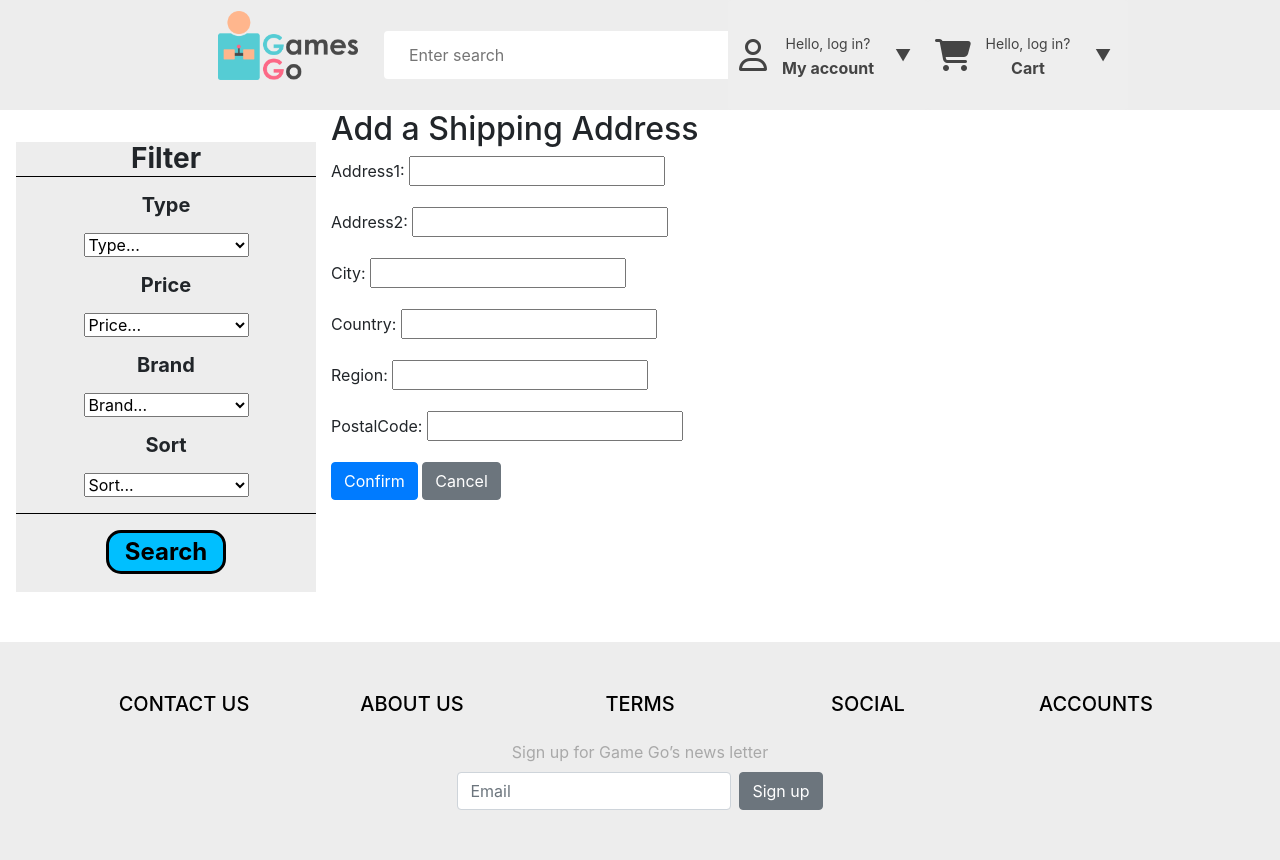
After one commit to Thorarinng/VerkLegt2020, a Django app: page /user/account/billingaddress/add/ in a window 1280 px wide. The commit adds this page. Run offline with Django 3.2, Linux system fonts and the light colour scheme; some libraries are stand-ins or nearby versions.

Commit message:
Added Billing Address

```diff
--- a/Project/templates/base.html
+++ b/Project/templates/base.html
@@ -17,6 +17,7 @@
     <link rel="stylesheet" href="{% static 'css/sidebar.css' %}" />
     <link rel="stylesheet" href="https://cdnjs.cloudflare.com/ajax/libs/font-awesome/4.7.0/css/font-awesome.min.css">
   </head>
+
   <body>
     <div class="grid">
     {% include 'navigation.html' %}
@@ -27,7 +28,8 @@
         <div class="container">
           <!-- This lets us extend index.html from product to the base.html-->
           <!-- Think of this as an import statement-->
-          {% block content %} {% endblock %}
+        <!-- product/index.html -->
+         {% block content %} {% endblock %}
         </div>
     </span>
 
@@ -44,6 +46,6 @@
     <script src="{% static 'JS/login.js' %}"></script>
     <script src="{% static 'JS/products.js' %}"></script>
     <script src='https://kit.fontawesome.com/a076d05399.js'></script>
-
+    </div>
   </body>
 </html>
--- a/Project/templates/navigation.html
+++ b/Project/templates/navigation.html
@@ -41,7 +41,8 @@
 
           <div id="login-content">
               {% if user.is_authenticated %}
-                <a class="btn btn-primary" href='{% url 'logout' %}'>LOGOUT</a>
+                <a class="btn btn-primary" href='{% url 'logout' %}'>Logout</a>
+                  <a class="btn btn-success" href='{% url 'account' %}'>Account</a>
               {% else %}
                   <a class="btn btn-primary" href={% url  'login' %}>Login</a>
                   <a class="btn btn-secondary" href={% url  'register' %}>Create an account</a>
--- a/Project/templates/product/index.html
+++ b/Project/templates/product/index.html
@@ -1,4 +1,6 @@
-{% extends 'base.html' %} {% block content %}
+{% extends 'base.html' %}
+
+{% block content %}
 <p>Welcome to the product page, rendered from ./product/index.html</p>
     <div class="min-height">
     <div class="products">
--- /dev/null
+++ b/Project/templates/user/account/add/add-billing-address.html
@@ -0,0 +1,13 @@
+{% extends "base.html" %}
+{% block content %}
+
+    <h2>Add a Shipping Address</h2>
+        <form class="form form-horizontal" action="{% url 'addBillingAddress' %}" method="post">
+            {% csrf_token %}
+            {{ addShippingAddressForm.as_p }}
+            <input type="submit" class="btn btn-primary" value="Confirm">
+            <a href= "{% url 'account' %}" class="btn btn-secondary">Cancel</a>
+        </form>
+    </div>
+
+{% endblock %}
--- a/Project/user/forms.py
+++ b/Project/user/forms.py
@@ -2,9 +2,10 @@
 from django.contrib.auth.forms import UserCreationForm
 from django import forms
 
-from user.models import User
+from user.models import User, ShippingAddress
 
 
+# register
 class RegistrationForm(UserCreationForm):
     email = forms.EmailField(max_length=254, help_text='Required. Add a valid email address.')
     password1 = forms.PasswordInput(attrs={'class': 'form-control'})
@@ -25,6 +26,7 @@
         }
 
 
+# auth
 class AccountAuthenticationForm(forms.ModelForm):
     password = forms.CharField(label='Password', widget=forms.PasswordInput)
 
@@ -40,10 +42,19 @@
                 raise forms.ValidationError("Invalid login")
 
 
+# Edit Profile
 class EditProfileForm(forms.ModelForm):
     class Meta:
         model = User
         fields = ('imgURL', 'firstName', 'lastName', 'phoneNumber', 'password')
+        # labels = {'password': 'New Password or enter your old one'}
         widgets = {
             'password': forms.PasswordInput()
         }
+
+
+class ShippingAddressForm(forms.ModelForm):
+    class Meta:
+        model = ShippingAddress
+        exclude = ('pk',)
+        fields = ('address1','address2','city','country','region','postalCode')
--- a/Project/user/models.py
+++ b/Project/user/models.py
@@ -73,3 +73,50 @@
     @property
     def isActive(self):
         return self.active
+
+class ShippingAddress(models.Model):
+    address1 = models.CharField(max_length=80)
+    address2 = models.CharField(max_length=80)
+    city = models.CharField(max_length=100, default=None)
+    country = models.CharField(max_length=100)
+    region = models.CharField(max_length=50)
+    postalCode = models.CharField(max_length=15)
+    user = models.ForeignKey(User, on_delete=models.CASCADE)
+
+    @property
+    def getAddress1(self):
+        return self.address1
+
+    @property
+    def getAddress2(self):
+        return self.address2
+
+    @property
+    def getCity(self):
+        return self.city
+
+    @property
+    def getCountry(self):
+        return self.country
+
+    @property
+    def getRegion(self):
+        return self.region
+
+    @property
+    def getPostalCode(self):
+        return self.postalCode
+
+    @property
+    def getUser(self):
+        return self.user
+
+    def __str__(self):
+        return f"{self.pk}\n" \
+               f"{self.address1}\n" \
+               f"{self.address2}\n" \
+               f"{self.city}\n" \
+               f"{self.country}\n" \
+               f"{self.region}\n" \
+               f"{self.postalCode}\n" \
+               f"{self.user}\n"
--- a/Project/user/urls.py
+++ b/Project/user/urls.py
@@ -7,7 +7,8 @@
     path('register/', views.registerUser, name='register'),
     path('login/', views.loginUser, name='login'),
     path('logout/', views.logoutUser, name='logout'),
-    path('profile/', views.getProfile, name='profile'),
-    path('edit/', views.editProfile, name='edit'),
-
+    path('account/', views.getProfile, name='account'),
+    path('account/profile/edit/', views.editProfile, name='editProfile'),
+    path('account/billingaddress/edit/', views.editBillingAddress, name='editBillingAddress'),
+    path('account/billingaddress/add/', views.addBillingAddress, name='addBillingAddress'),
 ]
--- a/Project/user/views.py
+++ b/Project/user/views.py
@@ -1,7 +1,8 @@
 from django.contrib.auth import login, authenticate, logout
+from django.contrib.auth.decorators import login_required
 from django.shortcuts import redirect, render
-from user.models import User
-from user.forms import AccountAuthenticationForm, RegistrationForm, EditProfileForm
+from .models import User, ShippingAddress
+from user.forms import AccountAuthenticationForm, RegistrationForm, EditProfileForm, ShippingAddressForm
 
 
 def registerUser(request):
@@ -14,7 +15,7 @@
             raw_password = form.cleaned_data.get('password1')
             user = authenticate(email=email, password=raw_password)
             login(request, user)
-            return redirect('/user/profile')
+            return redirect('/user/account')
         else:
             context['registerForm'] = form
 
@@ -34,7 +35,7 @@
 
     user = request.user
     if user.is_authenticated:
-        return redirect("/user/profile")
+        return redirect("/user/account")
 
     if request.POST:
         form = AccountAuthenticationForm(request.POST)
@@ -47,7 +48,7 @@
 
             if user:
                 login(request, user)
-                return redirect("/user/profile")
+                return redirect("/user/account")
 
     else:
         form = AccountAuthenticationForm()
@@ -57,15 +58,21 @@
     # print(form)
     return render(request, "user/login.html", context)
 
+
 def getProfile(request):
-    return render(request, 'user/profile.html', {
-    })
+    # TODO: return the payment-method information stored about a user
+    try:
+        sa = ShippingAddress.objects.get(user_id=request.user.pk)
+        context = {
+            'sa': sa,
+            'hasBillingAddress': True
+        }
+    except:
+        context = {'hasBillingAddress': False}
+    return render(request, 'user/account/account.html', context)
+
 
 def editProfile(request):
-
-    if not request.user.is_authenticated:
-        return redirect("login")
-
     context = {}
     if request.POST:
         form = EditProfileForm(request.POST, instance=request.user)
@@ -82,7 +89,7 @@
                 user.set_password(password)
                 user.save()
                 login(request, user)
-                return redirect("/user/profile")
+                return redirect("/user/account")
             else:
                 print("user not ")
     else:
@@ -98,6 +105,61 @@
             }
         )
 
-    context['editForm'] = form
+    context['editProfileForm'] = form
 
-    return render(request, "user/edit.html", context)
+    return render(request, "user/account/edit/edit-profile.html", context)
+
+
+def editBillingAddress(request):
+    sa = ShippingAddress.objects.get(user_id=request.user.id)
+    if request.POST:
+        form = ShippingAddressForm(request.POST, instance=request.user)
+        if form.is_valid():
+            print('Valid form')
+            sa = __setShippingAddressAttributes(request, form, sa)
+            print(sa.city)
+            sa.save()
+            return redirect("/user/account")
+
+    form = ShippingAddressForm(
+
+    initial={
+        'address1': sa.address1,
+        'address2': sa.address2,
+        'city': sa.city,
+        'country': sa.country,
+        'region': sa.region,
+        'postalCode': sa.postalCode
+    })
+    context = {'editShippingAddressForm': form}
+    return render(request, "user/account/edit/edit-billing-address.html", context)
+
+
+def addBillingAddress(request):
+    # TODO: should return a form that a user can manipulate
+    if request.POST:
+        sa = ShippingAddress()
+        form = ShippingAddressForm(request.POST, instance=request.user)
+        if form.is_valid():
+            obj = __setShippingAddressAttributes(request, form, sa)
+            print(obj.city)
+            obj.save()
+            return redirect("/user/account")
+        else:
+            print("NOT VALID")
+    else:
+        form = ShippingAddressForm()
+    context = {'addShippingAddressForm': form}
+    return render(request, "user/account/add/add-billing-address.html", context)
+
+
+# Sets attributes to a shippingAddress object and returns it
+def __setShippingAddressAttributes(request, form, obj):
+    obj.user_id = request.user.pk
+    obj.address1 = form.cleaned_data.get('address1')
+    obj.address2 = form.cleaned_data.get('address2')
+    obj.city = form.cleaned_data.get('city')
+    obj.country = form.cleaned_data.get('country')
+    obj.region = form.cleaned_data.get('region')
+    obj.postalCode = form.cleaned_data.get('postalCode')
+    return obj
```
Also changed, not shown: Project/templates/user/account/account.html (added, +8 -0 lines), Project/templates/user/account/billing-address.html (added, +17 -0 lines), Project/templates/user/account/edit/edit-billing-address.html (added, +15 -0 lines), Project/templates/user/account/edit/edit-profile.html (added, +16 -0 lines), Project/templates/user/account/profile_details.html (added, +17 -0 lines), Project/templates/user/edit.html (deleted, +0 -14 lines), Project/templates/user/profile.html (deleted, +0 -12 lines), Project/user/migrations/0008_auto_20200509_0103.py (added).
